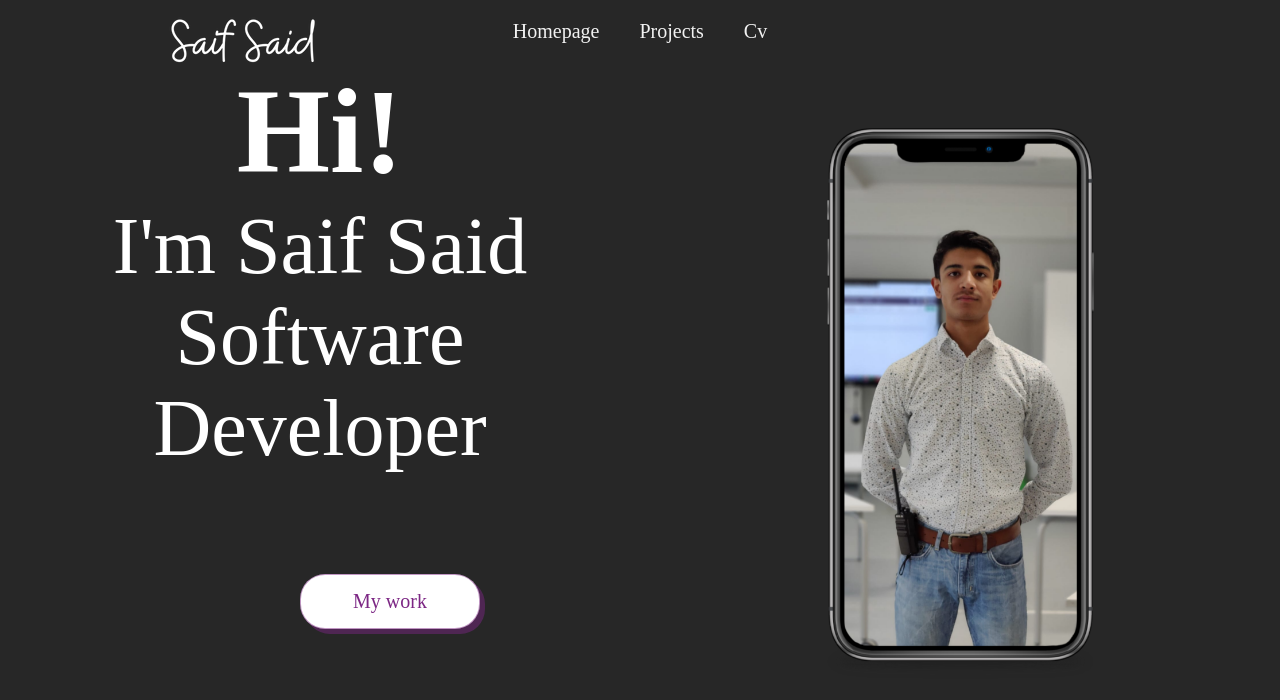
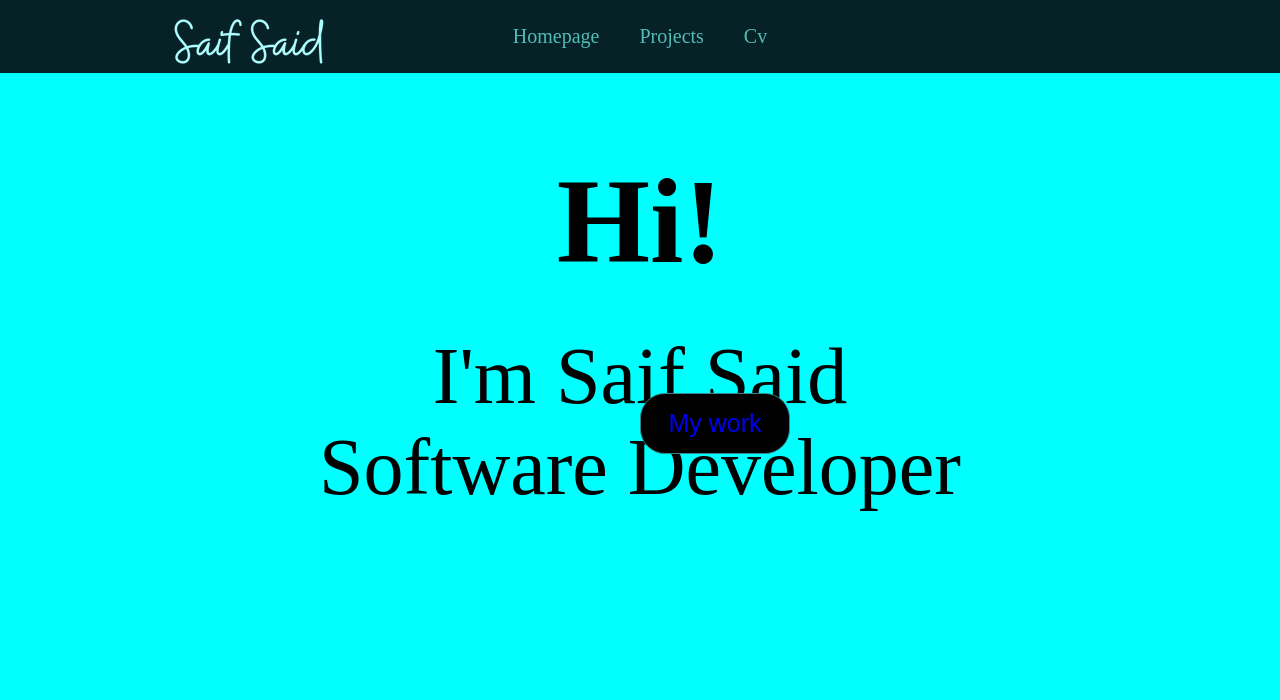
Before and after one commit to Reck-Saif/portfolio, a React (Create React App) app: page / in a window 1280 px wide. Shown: the top 700 px of the page. Built offline with nearby package versions, Linux system fonts and the light colour scheme.

Commit message:
blue web

```diff
--- a/package.json
+++ b/package.json
@@ -13,6 +13,7 @@
     "node-sass": "^6.0.0",
     "react": "^17.0.2",
     "react-dom": "^17.0.2",
+    "react-icons": "^4.3.1",
     "react-router-dom": "^5.2.1",
     "react-scripts": "4.0.3",
     "typescript": "^4.4.3",
--- a/src/components/routes/main.tsx
+++ b/src/components/routes/main.tsx
@@ -1,7 +1,7 @@
 import React from 'react'
 import styles from './maincss.module.scss';
 import { Link } from 'react-router-dom';
-import phone from '../../media/phone.png'
+// import phone from '../../media/phone.png'
 
 type MainProps = {
 
@@ -11,16 +11,19 @@ const Main: React.FC<MainProps> = () => {
   return (
     <div className={styles.container}>
 
-      <div className={styles.content}>
+      {/* <div className={styles.content}> */}
         <h1>Hi!</h1>
         <p>I'm Saif Said</p>
         <p>Software Developer</p>
+      {/* </div> */}
+
+      <div className={styles.press}>
         <button><Link to='/projects'>My work</Link></button>
       </div>
 
-      <div className={styles.imgContainer}>
+      {/* <div className={styles.imgContainer}>
         <img src={phone} alt="saifphoto" />
-      </div>
+      </div> */}
 
     </div>
   )
--- a/src/components/routes/maincss.module.scss
+++ b/src/components/routes/maincss.module.scss
@@ -1,71 +1,149 @@
-.container {
-    display: flex;
-    flex-direction: row;
-    width: 100%;
+// .container {
+//     display: flex;
+//     // flex-direction: row;
+//     // width: 100%;
+//     height: 100vh;
+//     // max-width: 100vw;
+//     // overflow: hidden;
+//     background-color: #4FBDBA;
+// }
+
+// .container h1{
+//     font-size: 120px;
+//     text-align: center;
+//     color: #072227;
+//     // max-width: 755px;
+//     position: relative;
+//     top: 100px;
+// }
+
+// .container p{
+//     font-size: 80px;
+//     text-align: center;
+//     position: relative;
+//     top: 150px;
+//     color: #072227;
+// }
+
+// .container button
+// {
+//     width: 180px;
+//     font-size: 20px;
+//     padding: 15px 0;
+//     background: #072227;
+//     border: 1px solid #35858B;
+//     border-radius: 25px;
+//     outline: none;
+//     margin-top: 250px;
+//     margin-left: 300px;
+//     font-family: 'Oregano', cursive;
+//     filter: drop-shadow(5px 5px #35858B);
+//     a{
+//         text-decoration: none;
+//         color: #AEFEFF;
+//     }
+// }
+
+
+
+
+
+// .container .content {
+//     width: 50vw;
+// }
+
+// .container .imgContainer {
+//     display: flex;
+//     margin-top: 65px;
+//     justify-content: center;
+//     width: 50vw;
+
+//     img {
+//         height: 75%;
+//         width: auto;
+//         filter: grayscale(100%);
+//     }
+// }
+
+
+
+@media screen and (max-width: 755px)
+{
+    // .container .imgContainer{
+    //     // height: 50%;
+    //     display: none;
+    // }
+
+    // .container .content{
+    //     width: 100%;
+    // }
+
+    .container p{
+        font-size: 50px;
+        text-align: center;
+    }
+
+    .container button{
+        width: 60%;
+        position: relative;
+        right: 50%;
+        top: 100px;
+    }
+}
+
+
+// new things
+.container{
     height: 100vh;
-    max-width: 100vw;
-    overflow: hidden;
+    background-color: aqua;
 }
 
 .container h1{
     font-size: 120px;
     text-align: center;
-    color: white;
-    max-width: 755px;
+    position: relative;
+    top: 10%;
 }
 
 .container p{
-    font-size: 80px;
+    color: black;
     text-align: center;
-    color: white;
+    position: relative;
+    top: 15%;
+    font-size: 5rem;
 }
 
-.container button
+.press button
 {
-    width: 180px;
-    color: rgb(255, 255, 255);
-    font-size: 20px;
-    padding: 15px 0;
-    background: rgb(255, 255, 255);
-    border: 1px solid rgba(123, 37, 131, 0.479);
+    // width: 180px;
+    // font-size: 20px;
+    // padding: 15px 0;
+    // background: #072227;
+    // border: 1px solid #35858B;
+    // border-radius: 25px;
+    // outline: none;
+    // margin-top: 250px;
+    // margin-left: 300px;
+    // font-family: 'Oregano', cursive;
+    // filter: drop-shadow(5px 5px #35858B);
+    // a{
+    //     text-decoration: none;
+    //     color: #AEFEFF;
+    // }
+
+    color: blue;
+    background-color: black;
+    position: relative;
+    left: 50%;
+    top: 60%;
+    width: 150px;
+    padding: 15px;
+    font-size: 25px;
+    border: 1px solid #35858B;
     border-radius: 25px;
     outline: none;
-    margin-top: 100px;
-    margin-left: 300px;
-    font-family: 'Oregano', cursive;
-    filter: drop-shadow(5px 5px #7b25837a);
+
     a{
         text-decoration: none;
-        color: #7b2583fd;
     }
 }
-
-.container .content {
-    width: 50vw;
-}
-
-.container .imgContainer {
-    display: flex;
-    margin-top: 65px;
-    justify-content: center;
-    width: 50vw;
-
-    img {
-        height: 75%;
-        width: auto;
-    }
-}
-
-@media screen and (max-width: 755px)
-{
-    .container .imgContainer img {
-        // height: 50%;
-        display: none;
-    }
-
-    .container p{
-        font-size: 30px;
-        display: block;
-
-    }
-}
--- a/src/navbar/navbar.tsx
+++ b/src/navbar/navbar.tsx
@@ -1,22 +1,37 @@
-import React from 'react'
+import React, { useState }from 'react'
 import styles from './navcss.module.scss';
 import { Link } from 'react-router-dom';
 import logo from '../media/saif.png'
-// import facebook from '../media/facebook.png'
-// import instagram from '../media/instagram.png'
-// import link from '../media/link.png'
+import { GiHamburgerMenu } from 'react-icons/gi';
+
 
 type NavbarProps = {
 
 }
 
 const Navbar: React.FC<NavbarProps> = () => {
+  const [burgermenuIsOpen, setBurgermenuIsOpen] = useState<boolean>(false);
   return (
 
     <div className={styles.container}>
        <Link to={"/"}>Homepage</Link>
        <Link to={"/projects"}>Projects</Link>
        <Link to={"/cv"}>Cv</Link>
+
+       <div className={styles.burgerMenuButton} onClick={() => setBurgermenuIsOpen(!burgermenuIsOpen)}>
+            <GiHamburgerMenu size={28} />
+        </div>
+        {
+              burgermenuIsOpen
+                ? (
+                <div className={styles.brgrMenuItems}>
+                  <Link to={"/"}>Homepage</Link>
+                  <Link to={"/projects"}>Projects</Link>
+                  <Link to={"/cv"}>Cv</Link>
+                </div>
+                )
+              : null
+            }
 
        <div className={styles.logo}>
         <img src={logo} alt="logo" />
--- a/src/navbar/navcss.module.scss
+++ b/src/navbar/navcss.module.scss
@@ -1,6 +1,6 @@
 /* Add a black background color to the top navigation */
 .container {
-  background-color: #272727;
+  background-color: #072227;
   overflow: hidden;
   display: flex;
   justify-content: center;
@@ -10,9 +10,9 @@
 
 /* Style the links inside the navigation bar */
 .container a {
-  color: #f2f2f2;
+  color: #4FBDBA;
   text-align: center;
-  padding: 20px 20px;
+  padding: 25px 20px;
   text-decoration: none;
   font-size: 20px;
   font-family: 'Oregano', cursive;
@@ -20,8 +20,8 @@
 
 /* Change the color of links on hover */
 .container a:hover {
-  background-color: blueviolet;
-  color: rgb(255, 255, 255);
+  background-color: #35858B;
+  color: #AEFEFF;
 }
 
 /* Add a color to the active/current link */
@@ -38,9 +38,36 @@
   top: 10px;
 }
 
+// byrgers menu
+.burgerMenuButton {
+  display: none;
+  cursor: pointer;
+}
+
+.brgrMenuItems{
+  display: flex;
+  flex-direction: column;
+  justify-items: center;
+  align-items: center;
+  position: absolute;
+  top: 61px;
+  background-color: #04AA6D;
+  width: 100vw;
+  z-index: 1000;
+}
+
+.burgerMenuItems{
+
+  a{
+    color:aliceblue;
+    font-size: 18px;
+    padding: 5px 0;
+  }
+}
+
 // mobile
 
-@media screen and (max-width: 700px)
+@media screen and (max-width: 768px)
 {
   .logo img{
     width: 100px;
@@ -48,10 +75,7 @@
     position: absolute;
     left: 0;
   }
-}
 
-@media screen and (max-width: 700px)
-{
   .container a{
     font-size: 15px;
   }
@@ -60,4 +84,23 @@
    justify-content: right;
   }
 
+  .burgerMenubutton{
+    display: block;
+  }
 }
+
+// @media screen and (max-width: 768px)
+// {
+//   .container a{
+//     font-size: 15px;
+//   }
+
+//   .container{
+//    justify-content: right;
+//   }
+
+//   .burgerMenubutton{
+//     display: block;
+//   }
+
+// }
```
Also changed, not shown: src/media/saif.png, 1 other file (tests, documents, lock files or other folders).
